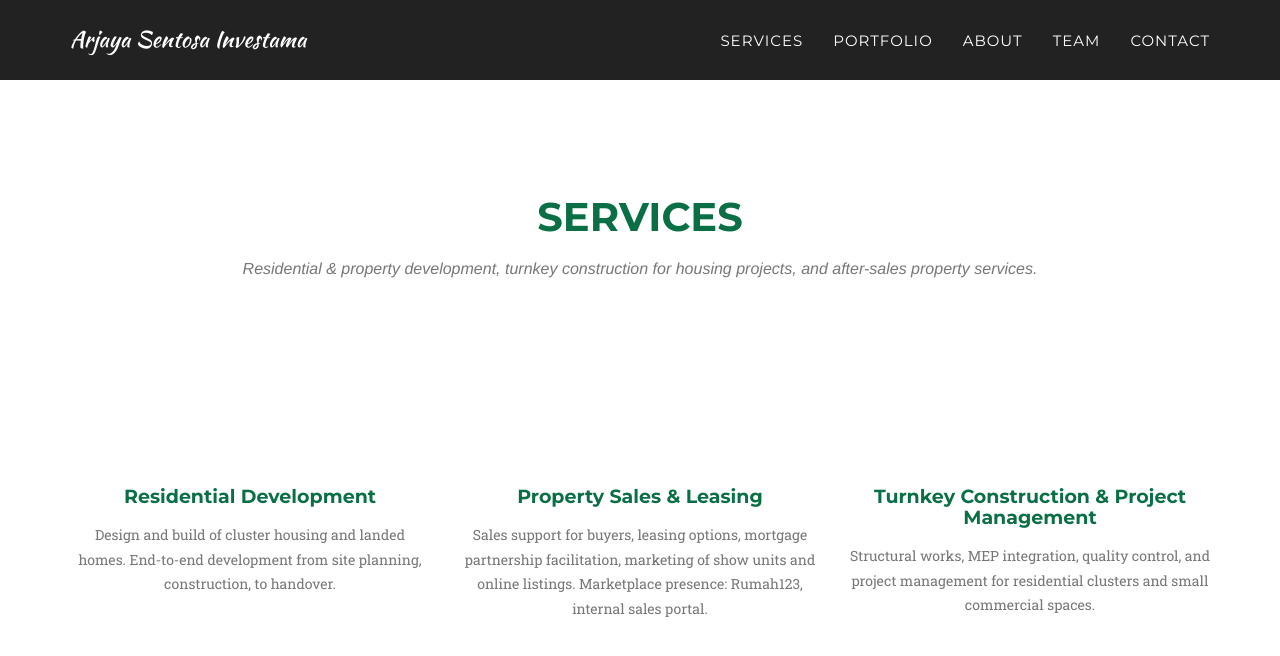
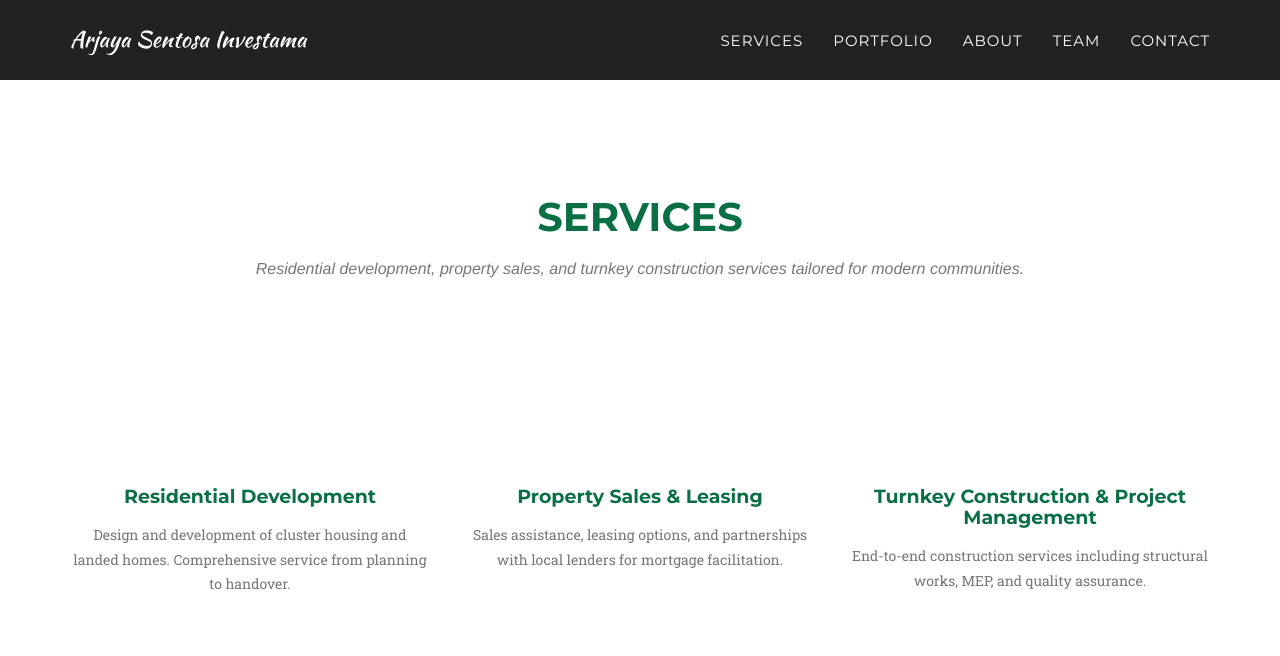
Before and after one commit to aptanadev/arjayasentosa, a Jekyll site: the page built from index.html, in a window 1280 px wide and 900 px high, scrolled down 788 px. Shown: the top 656 px of the window. Built offline with Jekyll 4.4.1, drawn with Linux system fonts in a browser that asks for light colours; some web fonts are replaced.

Commit message:
update servis

```diff
--- a/_includes/services.html
+++ b/_includes/services.html
@@ -4,7 +4,7 @@
             <div class="row">
                 <div class="col-lg-12 text-center">
                     <h2 class="section-heading">Services</h2>
-                    <h3 class="section-subheading text-muted">Residential & property development, turnkey construction for housing projects, and after-sales property services.</h3>
+                    <h3 class="section-subheading text-muted">Residential development, property sales, and turnkey construction services tailored for modern communities. </h3>
                 </div>
             </div>
             <div class="row text-center">
@@ -14,7 +14,7 @@
                         <i class="fa fa-shopping-cart fa-stack-1x fa-inverse"></i>
                     </span>
                     <h4 class="service-heading">Residential Development</h4>
-                    <p class="text-muted">Design and build of cluster housing and landed homes. End-to-end development from site planning, construction, to handover.</p>
+                    <p class="text-muted">Design and development of cluster housing and landed homes. Comprehensive service from planning to handover.</p>
                 </div>
                 <div class="col-md-4">
                     <span class="fa-stack fa-4x">
@@ -22,7 +22,7 @@
                         <i class="fa fa-laptop fa-stack-1x fa-inverse"></i>
                     </span>
                     <h4 class="service-heading">Property Sales & Leasing</h4>
-                    <p class="text-muted">Sales support for buyers, leasing options, mortgage partnership facilitation, marketing of show units and online listings. Marketplace presence: Rumah123, internal sales portal. </p>
+                    <p class="text-muted">Sales assistance, leasing options, and partnerships with local lenders for mortgage facilitation.</p>
                 </div>
                 <div class="col-md-4">
                     <span class="fa-stack fa-4x">
@@ -30,7 +30,7 @@
                         <i class="fa fa-lock fa-stack-1x fa-inverse"></i>
                     </span>
                     <h4 class="service-heading">Turnkey Construction & Project Management </h4>
-                    <p class="text-muted">Structural works, MEP integration, quality control, and project management for residential clusters and small commercial spaces. </p>
+                    <p class="text-muted">End-to-end construction services including structural works, MEP, and quality assurance.</p>
                 </div>
             </div>
         </div>
```
